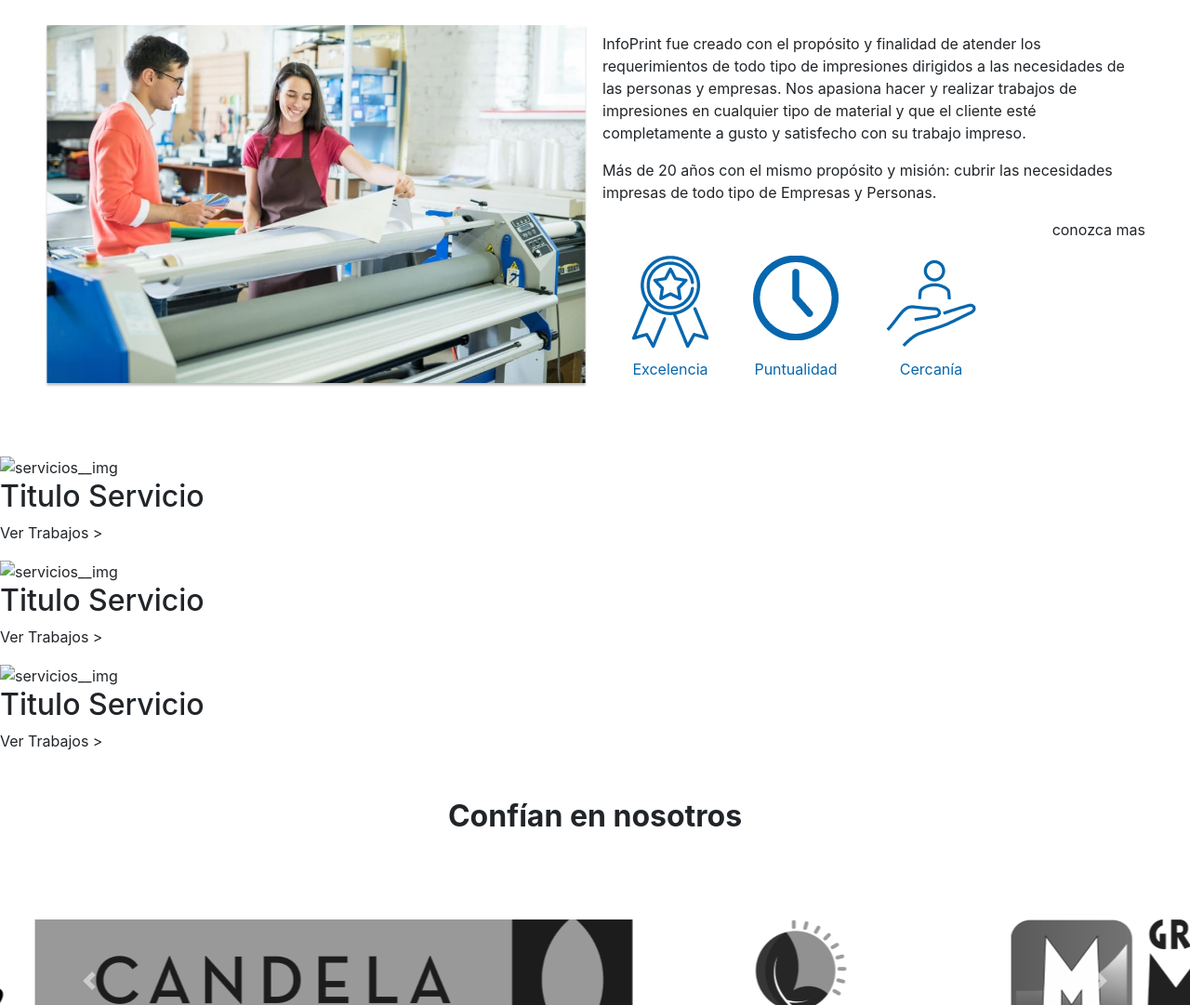
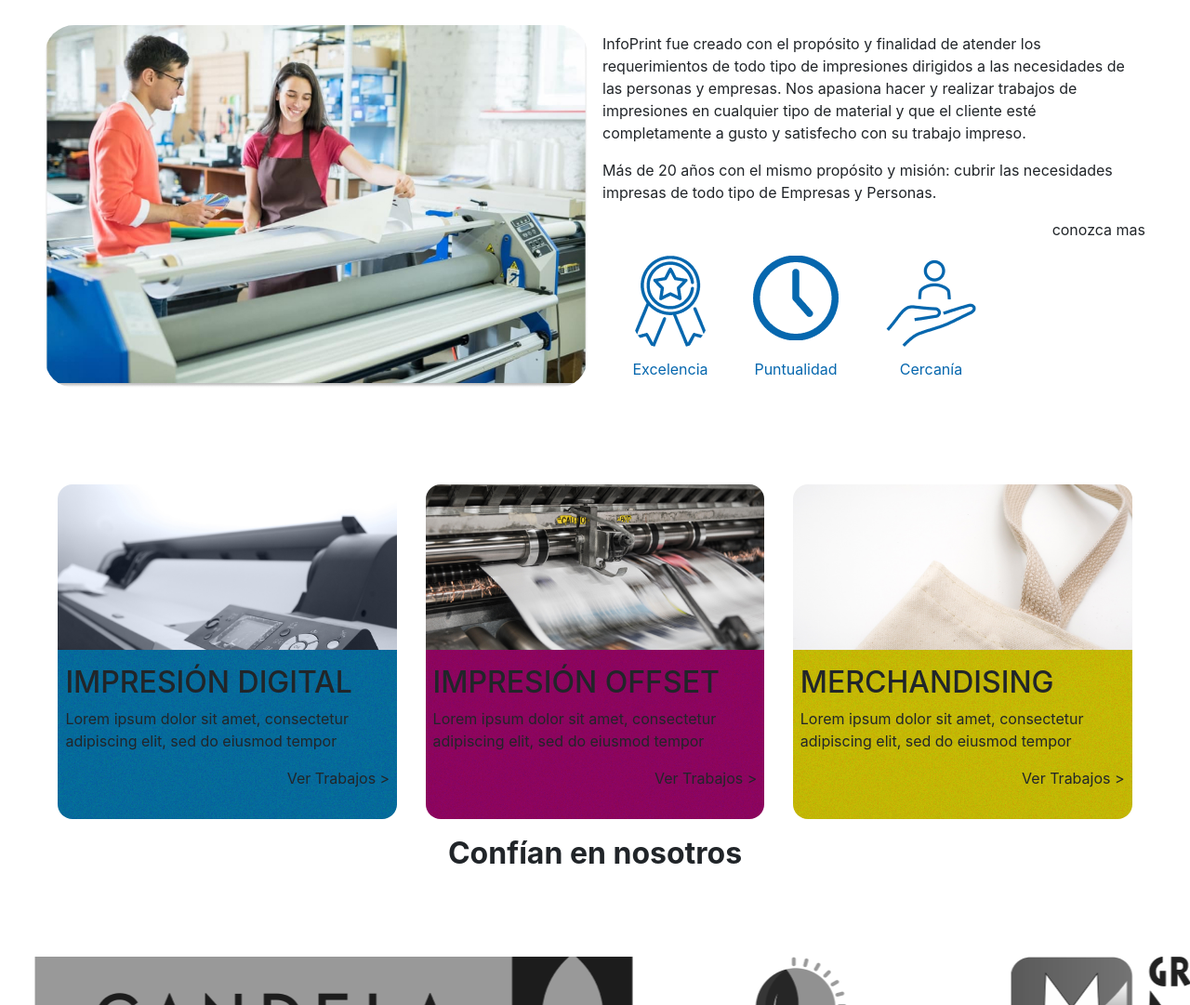
Before and after one commit to GabyDevX/Infoprint, a website: page index.html in a window 1280 px wide. Shown: the part 799-1880 px from the top of the page at 93% size. Drawn offline with nearby package versions, Linux system fonts and the light colour scheme.

Commit message:
Se hizo la estructura inicial de las cards de servicios

```diff
--- a/index.html
+++ b/index.html
@@ -122,21 +122,36 @@
         </ul>
       </article>
     </section>
+
+    <!-- Seccion servicios -->
+
     <section class="servicios">
       <article class="servicios__card">
-        <img src="" alt="servicios__img" />
-        <h2>Titulo Servicio</h2>
-        <p>Ver Trabajos ></p>
+        <div class="servicios__img1"></div>
+        <div class="servicios__text1">
+          <h2>IMPRESIÓN  DIGITAL</h2>
+          <p>Lorem ipsum dolor sit amet, consectetur
+adipiscing elit, sed do eiusmod tempor</p>
+          <p class="servicios--right">Ver Trabajos ></p>
+        </div>
       </article>
       <article class="servicios__card">
-        <img src="" alt="servicios__img" />
-        <h2>Titulo Servicio</h2>
-        <p>Ver Trabajos ></p>
+        <div class="servicios__img2"></div>
+        <div class="servicios__text2">
+          <h2>IMPRESIÓN OFFSET</h2>
+          <p>Lorem ipsum dolor sit amet, consectetur
+adipiscing elit, sed do eiusmod tempor</p>
+          <p class="servicios--right">Ver Trabajos ></p>
+        </div>
       </article>
       <article class="servicios__card">
-        <img src="" alt="servicios__img" />
-        <h2>Titulo Servicio</h2>
-        <p>Ver Trabajos ></p>
+        <div class="servicios__img3"></div>
+        <div class="servicios__text3">
+          <h2>MERCHANDISING</h2>
+          <p>Lorem ipsum dolor sit amet, consectetur
+adipiscing elit, sed do eiusmod tempor</p>
+          <p class="servicios--right">Ver Trabajos ></p>
+        </div>
       </article>
     </section>
 
--- a/sass/index.scss
+++ b/sass/index.scss
@@ -39,6 +39,7 @@ a {
 
     & img {
       width: 100%;
+      border-radius: 2rem;
     }
   }
 
@@ -75,6 +76,85 @@ a {
       height: auto;
       width: 90px;
     }
+  }
+}
+
+.servicios {
+  height: 360px;
+  padding: 2rem;
+  display: flex;
+  justify-content: space-evenly;
+  &__card {
+    width: 30%;
+  }
+  &--right {
+    align-self: flex-end;
+  }
+  &__img1 {
+    height: 60%;
+    background-position: center center;
+    background-repeat: no-repeat;
+    background-size: cover;
+    border-top-left-radius: 1rem;
+    border-top-right-radius: 1rem;
+    background-image: url('../img/Servicios1.png');
+  }
+  &__img2 {
+    height: 60%;
+    background-position: center center;
+    background-repeat: no-repeat;
+    background-size: cover;
+    border-top-left-radius: 1rem;
+    border-top-right-radius: 1rem;
+    background-image: url('../img/Servicios2.png');
+  }
+  &__img3 {
+    height: 60%;
+    background-position: center center;
+    background-repeat: no-repeat;
+    background-size: cover;
+    border-top-left-radius: 1rem;
+    border-top-right-radius: 1rem;
+    background-image: url('../img/Servicios3.png');
+  }
+  &__text1 {
+    display: flex;
+    flex-direction: column;
+    align-items: flex-start;
+    padding: 1rem 0.5rem;
+    background-color: rgba(5, 104, 151, 1);
+    background-image: url('../img/Rectangle1.png');
+    background-position: center center;
+    background-repeat: no-repeat;
+    background-size: cover;
+    border-bottom-left-radius: 1rem;
+    border-bottom-right-radius: 1rem;
+  }
+  &__text2 {
+    display: flex;
+    flex-direction: column;
+    align-items: flex-start;
+    padding: 1rem 0.5rem;
+    background-color: rgba(137, 5, 93, 1);
+    background-image: url('../img/Rectangle2.png');
+    background-position: center center;
+    background-repeat: no-repeat;
+    background-size: cover;
+    border-bottom-left-radius: 1rem;
+    border-bottom-right-radius: 1rem;
+  }
+  &__text3 {
+    display: flex;
+    flex-direction: column;
+    align-items: flex-start;
+    padding: 1rem 0.5rem;
+    background-color: rgba(197, 185, 5, 1);
+    background-image: url('../img/Rectangle3.png');
+    background-position: center center;
+    background-repeat: no-repeat;
+    background-size: cover;
+    border-bottom-left-radius: 1rem;
+    border-bottom-right-radius: 1rem;
   }
 }
 
```
Also changed, not shown: css/styles.css, img/Rectangle1.png (added), img/Rectangle2.png (added), img/Rectangle3.png (added), img/Servicios1.png (added), img/Servicios2.png (added), img/Servicios3.png (added).
